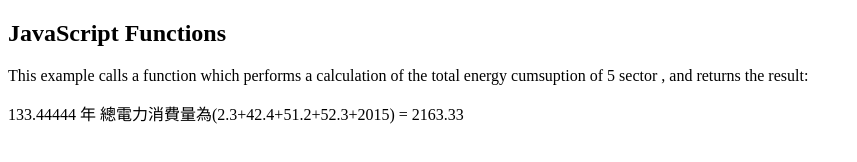
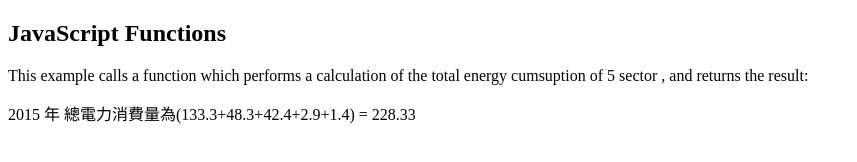
Before and after one commit to NTU-CSX-D3JS/d00541007, a plain HTML site: page sector.energy.html in a window 1280 px wide. Shown: the whole page, without its empty margins (0-857 px from the left). Drawn offline with Linux system fonts and the light colour scheme.

Commit message:
Update sector.energy.html

```diff
--- a/sector.energy.html
+++ b/sector.energy.html
@@ -12,8 +12,8 @@
 <script>
 
 
-
-  var arr =[133.44444, 2.333333, 42.44444,51.22222, 52.33333, 2015];
+  //輸入 年份,工業部門用電量,服務業部門用電量,住宅部門用電量,農業部門用電量,運輸部門用電量
+  var arr =[2015, 133.301666, 48.31644548, 42.44444,2.9155432, 1.347351];
  document.getElementById("try1").innerHTML = myFunction1(arr);
 </script>
 
```
